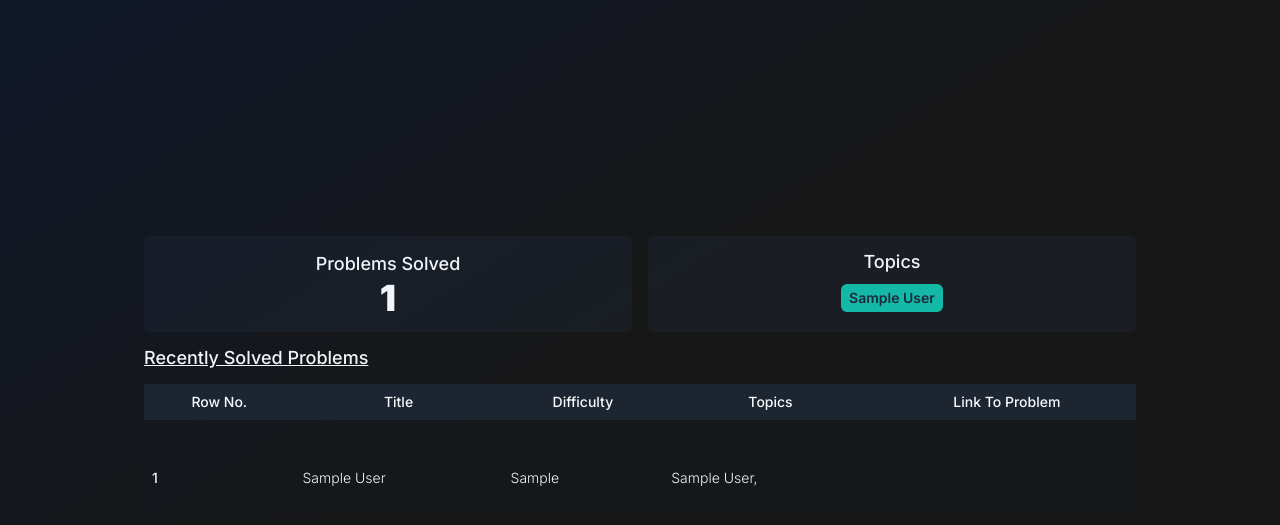
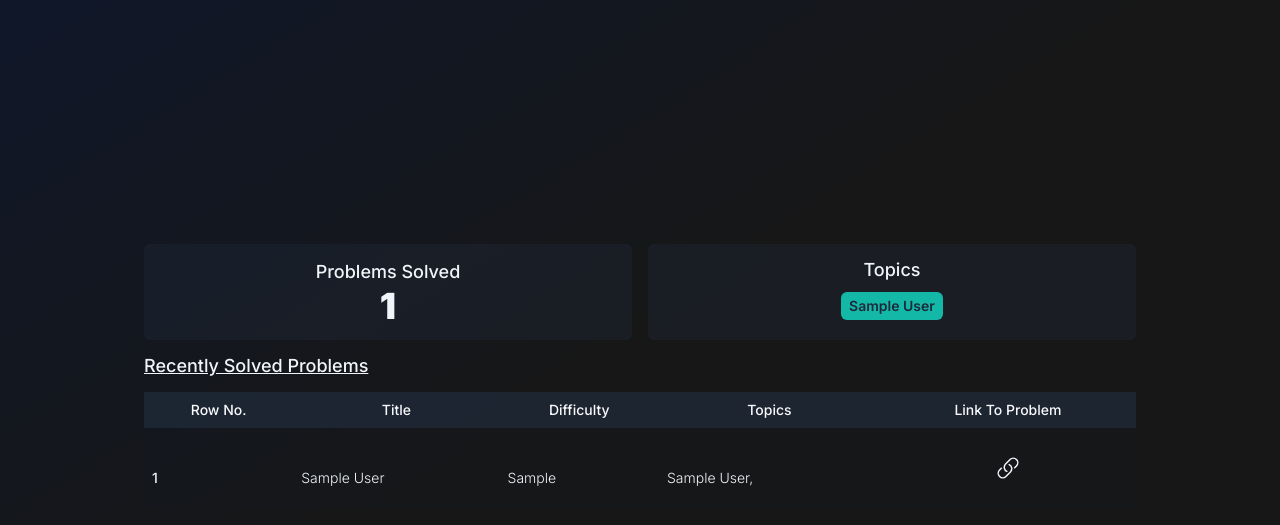
Before and after one commit to helloGit9541/dsa-buddy, a Django app: page / in a window 1280 px wide. Shown: the part 48-573 px from the top of the page. Run offline with Django 4.2, Linux system fonts and the light colour scheme; a user stored in the database is signed in; tables that the repository leaves empty hold one stand-in row (values such as "Sample post").

Commit message:
updated homepage

```diff
--- a/base/static/base/css/base.css
+++ b/base/static/base/css/base.css
@@ -0,0 +1,13 @@
+html::-webkit-scrollbar {
+    width: 1rem;
+ }
+
+ html::-webkit-scrollbar-track {
+  background-color: rgb(19, 19, 19);
+  border-radius: 0px;
+}
+
+html::-webkit-scrollbar-thumb {
+  background: #4e4e4e;
+  border-radius: 8px;
+}
--- /dev/null
+++ b/base/static/base/css/scrollbar.css
@@ -0,0 +1,13 @@
+.special-scrollbar::-webkit-scrollbar {
+    width: 12px;
+ }
+
+ .special-scrollbar::-webkit-scrollbar-track {
+  background-color: rgb(19, 19, 19);
+  border-radius: 8px;
+}
+
+.special-scrollbar::-webkit-scrollbar-thumb {
+  background: #4e4e4e;
+  border-radius: 8px;
+}
--- a/base/templates/base/home.html
+++ b/base/templates/base/home.html
@@ -24,9 +24,10 @@
                     <h2 class="text-lg font-medium">Problems Solved</h2>
                     <h1 class="text-4xl font-black">{{num_problem}}</h1>
                 </li>
+                <link rel="stylesheet" href="{% static 'base/css/scrollbar.css' %}">
                 <li class="text-center bg-gray-800/40 py-3 px-2 w-[50%] rounded-md">
                     <h2 class="text-lg font-medium">Topics</h2>
-                    <ul class="flex flex-row flex-wrap gap-2 justify-center text-sm py-2">
+                    <ul class="flex flex-row flex-wrap gap-2 justify-center text-sm py-2 max-h-[25vh] overflow-auto special-scrollbar">
                         {% for topic in topics %}
                             <li class="bg-teal-500 text-slate-800 font-semibold px-2 py-1 rounded-md">
                                 {{topic.name}}
@@ -59,9 +60,9 @@
                     </thead>
                     <tbody>
                     {% for problem in problems %}
-                        {% if problem.even %}
-                        <tr class="bg-gray-800/80 ">
-                            <td class="px-2 py-2 align-middle whitespace-pre-line text-sm font-medium ">
+                        {% if problem.even == True %}
+                        <tr class="bg-gray-800/80 my-auto">
+                            <td class="px-2 py-2 align-middle whitespace-pre-line text-sm font-medium">
                                 {{problem.row_number}}
                             </td>
                             <td class="text-sm font-light px-2 py-2 align-middle whitespace-pre-line">
@@ -71,10 +72,13 @@
                             {{problem.difficulty}}
                             </td>
                             <td class="text-sm font-light px-2 py-2 align-middle whitespace-pre-line">
-                            {% for topic in problem.topics.all %}{{topic.name}},{% endfor %}
-                            </td>
+                            {% for topic in problem.topics.all %}{{topic.name}},&nbsp;{% endfor %}</td>
                             <td class="text-sm font-light px-2 py-2 align-middle whitespace-pre-line">
-                            {{problem.link_to_problem}}
+                                <a href="{{problem.link_to_problem}}" class="text-sm my-auto flex flex-row justify-center place-items-center">
+                                    <svg xmlns="http://www.w3.org/2000/svg" fill="none" viewBox="0 0 24 24" stroke-width="1.5" stroke="currentColor" class="w-6 h-6">
+                                        <path stroke-linecap="round" stroke-linejoin="round" d="M13.19 8.688a4.5 4.5 0 011.242 7.244l-4.5 4.5a4.5 4.5 0 01-6.364-6.364l1.757-1.757m13.35-.622l1.757-1.757a4.5 4.5 0 00-6.364-6.364l-4.5 4.5a4.5 4.5 0 001.242 7.244" />
+                                      </svg>
+                                </a>
                             </td>
                         </tr>
                         {% else %}
@@ -89,12 +93,13 @@
                             {{problem.difficulty}}
                             </td>
                             <td class="text-sm font-light px-2 py-2 align-middle whitespace-pre-line">
-                        {% for topic in problem.topics.all %}
-                            {{topic.name}},
-                        {% endfor %}
-                        </td>
+                            {% for topic in problem.topics.all %}{{topic.name}},&nbsp;{% endfor %}</td>
                             <td class="text-sm font-light px-2 py-2 align-middle whitespace-pre-line">
-                            {{problem.link}}
+                                <a href="{{problem.link_to_problem}}" class="text-sm my-auto flex flex-row justify-center place-items-center">
+                                    <svg xmlns="http://www.w3.org/2000/svg" fill="none" viewBox="0 0 24 24" stroke-width="1.5" stroke="currentColor" class="w-6 h-6">
+                                        <path stroke-linecap="round" stroke-linejoin="round" d="M13.19 8.688a4.5 4.5 0 011.242 7.244l-4.5 4.5a4.5 4.5 0 01-6.364-6.364l1.757-1.757m13.35-.622l1.757-1.757a4.5 4.5 0 00-6.364-6.364l-4.5 4.5a4.5 4.5 0 001.242 7.244" />
+                                      </svg>
+                                </a>
                             </td>
                         </tr>
                     {% endif %}
--- a/base/views.py
+++ b/base/views.py
@@ -8,14 +8,13 @@
     context['num_problem'] = len(problems)
     count = 1
     for problem in problems:
-        new_problem = problem
         if count%2==0:
-            new_problem.even = True
+            problem.even = True
         else:
-            new_problem.even = False
-        problem=new_problem
-        ++count
+            problem.even = False
+        print(problem.even)
+        count+=1
     context['problems'] = problems
     context['topics'] = Topic.objects.all()
-    print(context)
+    # print(context)
     return render(request,template_name='base/home.html', context=context)
```
Also changed, not shown: base/static/base/css/tailwind.css. Lines whose indentation alone changed are shown as unchanged.
